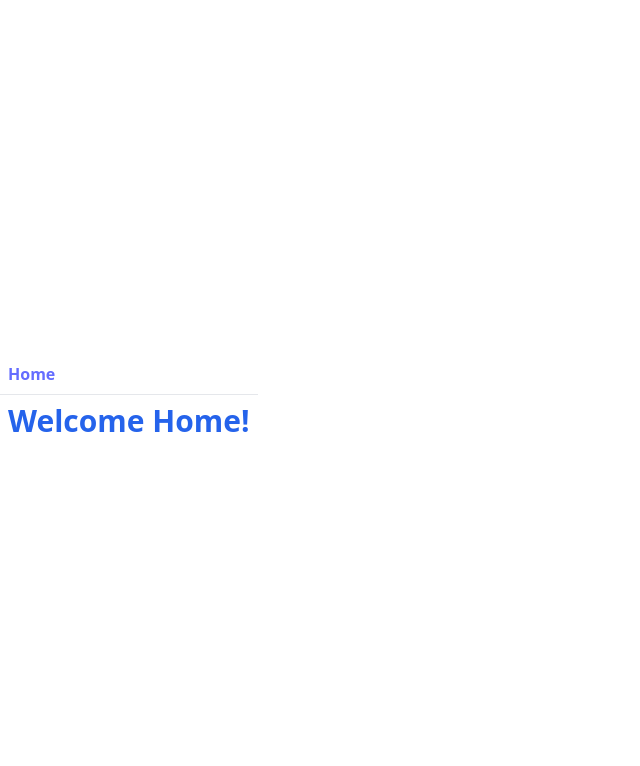
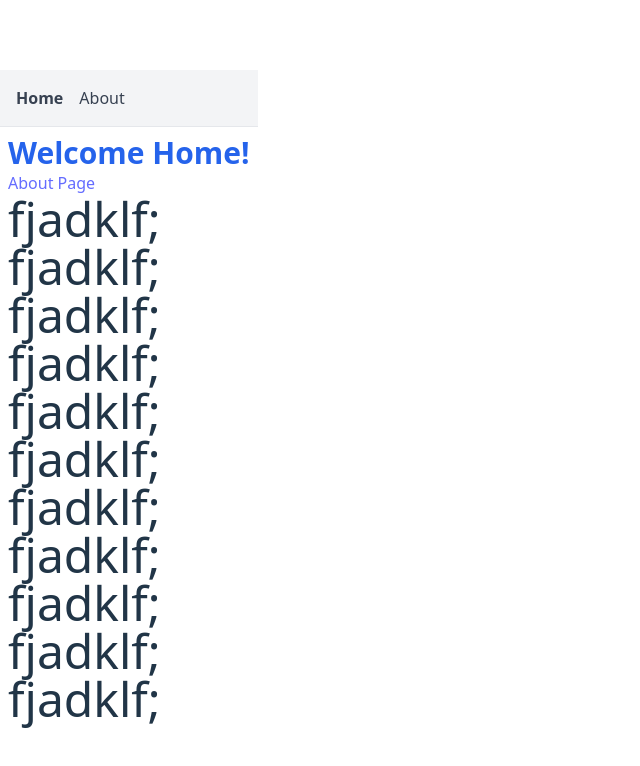
Before and after one commit to FujitaKohei04/un_repro, a React (Vite) app: page / in a window 1280 px wide. Shown: the top 766 px of the page, without its empty margins (0-640 px from the left). Built offline with nearby package versions, Linux system fonts and the light colour scheme.

Commit message:
add: about page

```diff
--- a/src/routeTree.gen.ts
+++ b/src/routeTree.gen.ts
@@ -9,8 +9,14 @@
 // Additionally, you should also exclude this file from your linter and/or formatter to prevent it from being checked or modified.
 
 import { Route as rootRouteImport } from './routes/__root'
+import { Route as AboutRouteImport } from './routes/about'
 import { Route as IndexRouteImport } from './routes/index'
 
+const AboutRoute = AboutRouteImport.update({
+  id: '/about',
+  path: '/about',
+  getParentRoute: () => rootRouteImport,
+} as any)
 const IndexRoute = IndexRouteImport.update({
   id: '/',
   path: '/',
@@ -19,28 +25,39 @@ const IndexRoute = IndexRouteImport.update({
 
 export interface FileRoutesByFullPath {
   '/': typeof IndexRoute
+  '/about': typeof AboutRoute
 }
 export interface FileRoutesByTo {
   '/': typeof IndexRoute
+  '/about': typeof AboutRoute
 }
 export interface FileRoutesById {
   __root__: typeof rootRouteImport
   '/': typeof IndexRoute
+  '/about': typeof AboutRoute
 }
 export interface FileRouteTypes {
   fileRoutesByFullPath: FileRoutesByFullPath
-  fullPaths: '/'
+  fullPaths: '/' | '/about'
   fileRoutesByTo: FileRoutesByTo
-  to: '/'
-  id: '__root__' | '/'
+  to: '/' | '/about'
+  id: '__root__' | '/' | '/about'
   fileRoutesById: FileRoutesById
 }
 export interface RootRouteChildren {
   IndexRoute: typeof IndexRoute
+  AboutRoute: typeof AboutRoute
 }
 
 declare module '@tanstack/react-router' {
   interface FileRoutesByPath {
+    '/about': {
+      id: '/about'
+      path: '/about'
+      fullPath: '/about'
+      preLoaderRoute: typeof AboutRouteImport
+      parentRoute: typeof rootRouteImport
+    }
     '/': {
       id: '/'
       path: '/'
@@ -53,6 +70,7 @@ declare module '@tanstack/react-router' {
 
 const rootRouteChildren: RootRouteChildren = {
   IndexRoute: IndexRoute,
+  AboutRoute: AboutRoute,
 }
 export const routeTree = rootRouteImport
   ._addFileChildren(rootRouteChildren)
--- a/src/routes/__root.tsx
+++ b/src/routes/__root.tsx
@@ -1,14 +1,20 @@
+// src/routes/__root.tsx
 import { createRootRoute, Link, Outlet } from '@tanstack/react-router'
 import { TanStackRouterDevtools } from '@tanstack/router-devtools'
 
 export const Route = createRootRoute({
   component: () => (
     <>
-      <div className="p-2 flex gap-2">
-        <Link to="/" className="[&.active]:font-bold">Home</Link>
-      </div>
+      <nav className="p-4 bg-gray-100 flex gap-4 sticky top-0">
+        <Link to="/" className="[&.active]:font-bold text-gray-700">Home</Link>
+        <Link to="/about" className="[&.active]:font-bold text-gray-700">About</Link>
+      </nav>
       <hr />
-      <Outlet />
+      {/* Outlet が「各ページの内容」に置き換わります */}
+      <main className="container mx-auto">
+        <Outlet />
+      </main>
+      {/* 開発時のみ表示されるデバッグツール */}
       <TanStackRouterDevtools />
     </>
   ),
--- /dev/null
+++ b/src/routes/about.tsx
@@ -0,0 +1,15 @@
+import { createFileRoute } from '@tanstack/react-router'
+
+// createFileRoute の引数には、ファイル名に対応するパスを書きます
+export const Route = createFileRoute('/about')({
+  component: AboutPage,
+})
+
+function AboutPage() {
+  return (
+    <div className="p-2">
+      <h2 className="text-2xl font-bold">About Us</h2>
+      <p>これは TanStack Router で作成した 2 つ目のページです。</p>
+    </div>
+  )
+}
--- a/src/routes/index.tsx
+++ b/src/routes/index.tsx
@@ -1,4 +1,6 @@
 import { createFileRoute } from '@tanstack/react-router'
+import { Link } from "@tanstack/react-router";
+
 
 export const Route = createFileRoute('/')({
   component: Index,
@@ -8,6 +10,20 @@ function Index() {
   return (
     <div className="p-2">
       <h3 className="text-3xl font-bold text-blue-600">Welcome Home!</h3>
+      {/* to about追加することで、TanStackが自動でルートを追加してくれる */}
+      <Link to="/about" >About Page</Link>
+      <div className='text-5xl'>fjadklf;</div>
+      <div className='text-5xl'>fjadklf;</div>
+      <div className='text-5xl'>fjadklf;</div>
+      <div className='text-5xl'>fjadklf;</div>
+      <div className='text-5xl'>fjadklf;</div>
+      <div className='text-5xl'>fjadklf;</div>
+      <div className='text-5xl'>fjadklf;</div>
+      <div className='text-5xl'>fjadklf;</div>
+      <div className='text-5xl'>fjadklf;</div>
+      <div className='text-5xl'>fjadklf;</div>
+      <div className='text-5xl'>fjadklf;</div>
+
     </div>
   )
 }
```
